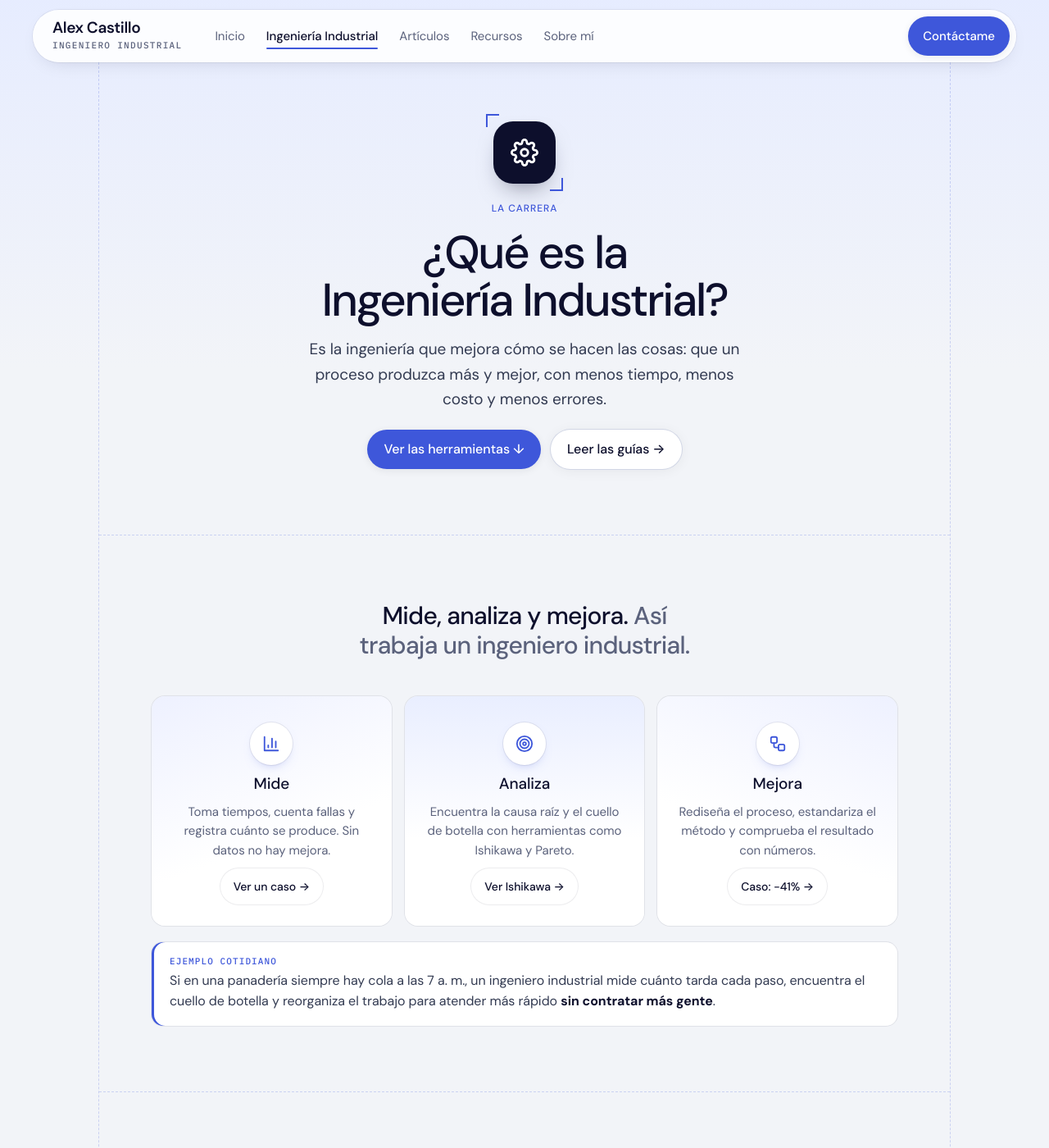
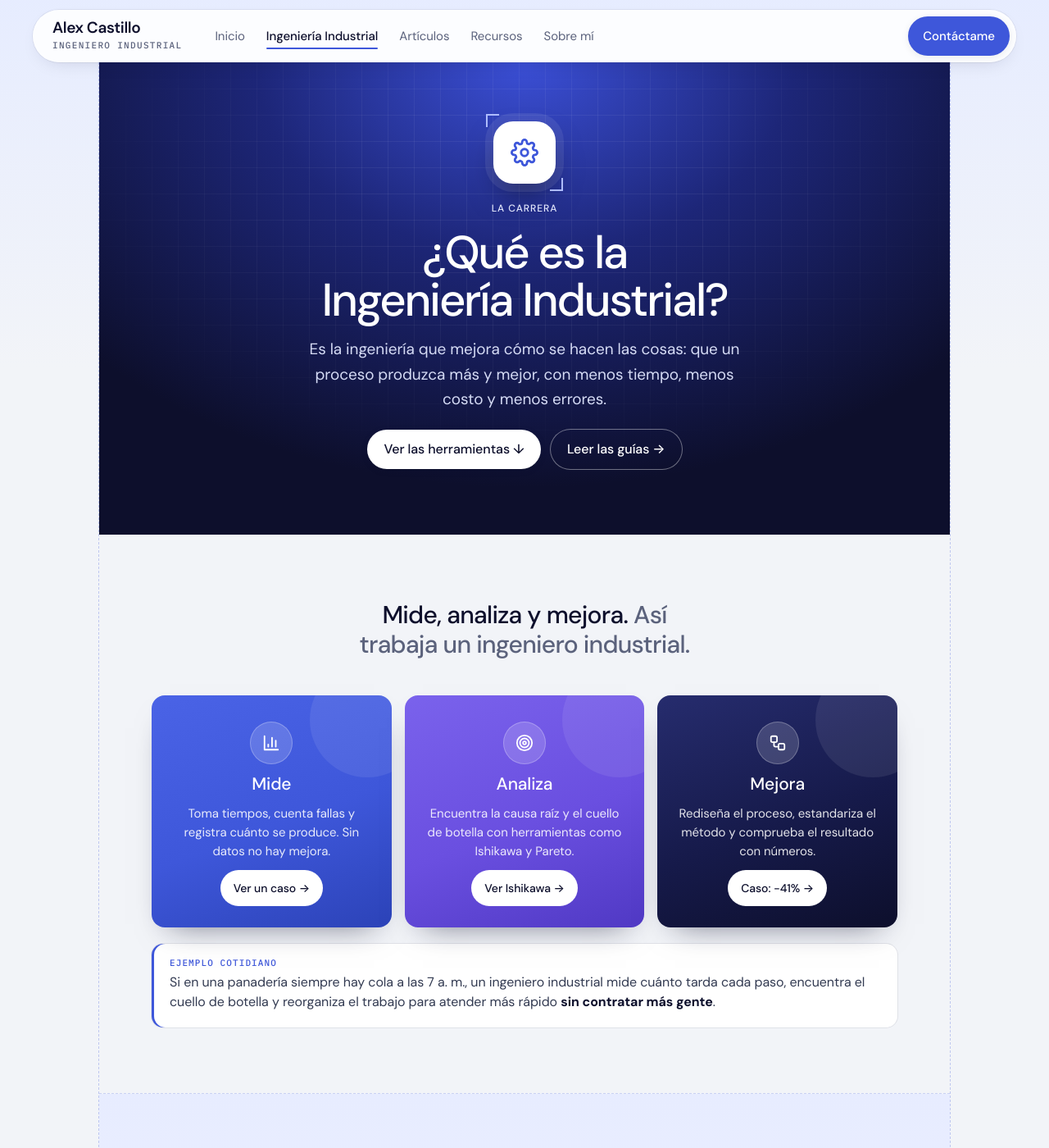
Before and after one commit to AlexCastilloFar/AlexCastilloFar.github.io, a Jekyll site: the page built from ingenieria-industrial/index.html, in a window 1280 px wide and 1400 px high. Shown: the whole window at 82% size. Built offline with Jekyll 4.4.1, drawn with Linux system fonts in a browser that asks for light colours.

Commit message:
Vista previa 10

```diff
--- a/assets/css/style.css
+++ b/assets/css/style.css
@@ -731,3 +731,72 @@ a.ii-item:hover{box-shadow:0 0 0 1px rgba(62,87,218,.4),0 12px 26px -18px rgba(1
 .ii-circulo h2{font-size:clamp(24px,3vw,30px);letter-spacing:-.03em}
 .ii-circulo p{color:var(--muted);max-width:38ch}
 @media (max-width:520px){.ii-circulo{border-radius:28px 28px 0 0;aspect-ratio:auto;margin-bottom:0;padding-bottom:40px}}
+
+/* Ingeniería Industrial v2 · más color (índigo intenso, violeta y azul noche) */
+:root{--violeta:#6a4fe0;--indigo-d:#2c3fb4}
+.marco>section{border-radius:0}
+/* Portada oscura con brillo índigo */
+.ii-hero{background:radial-gradient(70% 90% at 50% 0%,#3b4fd6 0%,#1d2678 45%,#0d0f2c 100%);color:#fff;position:relative;overflow:hidden;border-bottom:0!important}
+.ii-hero::before{content:"";position:absolute;inset:0;pointer-events:none;background-image:linear-gradient(to right,rgba(255,255,255,.06) 1px,transparent 1px),linear-gradient(to bottom,rgba(255,255,255,.06) 1px,transparent 1px);background-size:32px 32px;-webkit-mask-image:radial-gradient(ellipse 70% 70% at 50% 30%,#000 30%,transparent 80%);mask-image:radial-gradient(ellipse 70% 70% at 50% 30%,#000 30%,transparent 80%)}
+.ii-hero>*{position:relative}
+.ii-hero h1{color:#fff}
+.ii-hero .lead{color:#d5dbf5}
+.ii-hero .eyebrow{color:#aebcff}
+.ii-emblema{background:#fff;color:var(--accent);box-shadow:0 0 0 10px rgba(255,255,255,.08),0 18px 40px -12px rgba(0,0,0,.6)}
+.ii-emblema::before,.ii-emblema::after{border-color:#aebcff}
+.ii-hero .btn-ink{background:#fff;color:var(--ink)}
+.ii-hero .btn-ink:hover{background:#dfe5ff}
+.ii-hero .btn-ghost{background:transparent;color:#fff;box-shadow:0 0 0 1px rgba(255,255,255,.4)}
+.ii-hero .btn-ghost:hover{background:rgba(255,255,255,.1)}
+.marco:has(.ii-hero){border-inline-color:rgba(62,87,218,.28)}
+
+/* Mide / Analiza / Mejora: tarjetas de color sólido */
+.ii-tint{color:#fff;box-shadow:0 18px 36px -22px rgba(13,15,44,.6);position:relative;overflow:hidden}
+.ii-tint.t1{background:linear-gradient(160deg,#4a63e6 0%,#3e57da 55%,#2c43b8 100%)}
+.ii-tint.t2{background:linear-gradient(160deg,#7a62ec 0%,#6a4fe0 55%,#5039c4 100%)}
+.ii-tint.t3{background:linear-gradient(160deg,#262c6e 0%,#161a4a 55%,#0d0f2c 100%)}
+.ii-tint::after{content:"";position:absolute;right:-40px;top:-40px;width:140px;height:140px;border-radius:50%;background:rgba(255,255,255,.08)}
+.ii-tint h3{color:#fff;font-size:21px}
+.ii-tint p{color:rgba(255,255,255,.88)}
+.ii-tint .ii-ico{background:rgba(255,255,255,.16);color:#fff;box-shadow:inset 0 0 0 1px rgba(255,255,255,.25)}
+.ii-tint .ii-pill{background:#fff;color:var(--ink);box-shadow:none}
+.ii-tint .ii-pill:hover{background:#dfe5ff;color:var(--ink)}
+
+/* Áreas sobre banda lavanda, burbujas de color */
+.ii-lav{background:linear-gradient(180deg,#e7ecff 0%,#f1f3ff 100%)}
+.ii-blob{background:linear-gradient(150deg,#4a63e6,#6a4fe0);color:#fff}
+.ii-area:nth-child(even) .ii-blob{background:linear-gradient(150deg,#6a4fe0,#3e57da)}
+.ii-area:hover{box-shadow:0 0 0 1px rgba(62,87,218,.35),0 12px 26px -18px rgba(13,15,44,.35)}
+
+/* Diagrama sobre panel oscuro con nodos que brillan */
+.ii-oscuro{background:radial-gradient(60% 80% at 75% 50%,#1f2a86 0%,#11154a 55%,#0d0f2c 100%);color:#fff}
+.ii-oscuro .ii-h{color:#fff}
+.ii-oscuro .ii-split-txt p{color:#c9cfe6}
+.ii-oscuro .ii-pill{background:#fff;color:var(--ink);box-shadow:none}
+.ii-oscuro .ii-lineas g{stroke:rgba(174,188,255,.5)}
+.ii-oscuro .ii-nodo-c{background:#1a2060;color:#aebcff;box-shadow:0 0 0 1px rgba(174,188,255,.35),0 0 24px -4px rgba(106,79,224,.6)}
+.ii-oscuro .ii-nodo small{background:rgba(255,255,255,.08);color:#d5dbf5}
+.ii-oscuro a.ii-nodo:hover .ii-nodo-c{background:var(--accent);color:#fff;box-shadow:0 0 0 1px #aebcff,0 0 30px rgba(106,79,224,.9)}
+.ii-oscuro a.ii-nodo:hover small{color:#fff}
+.ii-oscuro .ii-nodo.centro .ii-nodo-c{background:linear-gradient(150deg,#4a63e6,#6a4fe0);color:#fff;box-shadow:0 0 0 10px rgba(106,79,224,.22),0 0 40px rgba(106,79,224,.7)}
+.ii-oscuro .ii-nodo.centro small{background:#fff;color:var(--ink)}
+
+/* Lista de herramientas: ícono sólido */
+.ii-item-ico .ico-box{background:linear-gradient(150deg,#4a63e6,#6a4fe0);color:#fff}
+.ii-pronto .ii-item-ico .ico-box{background:var(--mist);color:var(--muted)}
+
+/* Campo laboral sobre banda índigo */
+.ii-azul{background:linear-gradient(135deg,#3e57da 0%,#4b48d8 50%,#6a4fe0 100%);color:#fff}
+.ii-azul .ii-h{color:#fff}
+.ii-azul .ii-h span{color:#d5dbf5}
+.ii-azul .ii-mini{background:rgba(255,255,255,.16);color:#fff;box-shadow:inset 0 0 0 1px rgba(255,255,255,.28)}
+.ii-azul .ii-campo p{color:#e3e7fb}
+.ii-azul .ii-campo p b{color:#fff}
+
+/* Cierre: círculo índigo */
+.ii-circulo{background:radial-gradient(circle at 50% 30%,#4a63e6 0%,#3e57da 40%,#2c3fb4 100%);color:#fff;box-shadow:0 30px 60px -30px rgba(44,63,180,.7)}
+.ii-circulo h2{color:#fff}
+.ii-circulo p{color:#e3e7fb}
+.ii-circulo .eyebrow{color:#cfd7ff}
+.ii-circulo .ii-pill{box-shadow:none}
+.ii-hero .eyebrow{color:#e3e7fb}
--- a/ingenieria-industrial/index.html
+++ b/ingenieria-industrial/index.html
@@ -28,7 +28,7 @@ description: Qué es la Ingeniería Industrial, qué se estudia, sus herramienta
   </section>
 
   <!-- 3. Áreas: 6 tarjetas con ícono en esquina -->
-  <section class="ii-sec">
+  <section class="ii-sec ii-lav">
     <h2 class="ii-h">Las áreas de la carrera. <span>Lo que vas a estudiar en la U.</span></h2>
     <div class="ii-areas">
       <div class="ii-area"><span class="ii-blob">{% include icon.html n="flujo" %}</span><p><b>Procesos.</b> Cómo se hace un producto o servicio, paso a paso, y cómo hacerlo mejor.</p><span class="mono">DOP · DAP · ESTUDIO DE TIEMPOS</span></div>
@@ -41,7 +41,7 @@ description: Qué es la Ingeniería Industrial, qué se estudia, sus herramienta
   </section>
 
   <!-- 4. Diagrama: un proceso, muchas herramientas -->
-  <section class="ii-sec ii-split" id="herramientas">
+  <section class="ii-sec ii-split ii-oscuro" id="herramientas">
     <div class="ii-split-txt">
       <h2 class="ii-h ii-h-sm">Un proceso, muchas herramientas.</h2>
       <p>Cada herramienta ataca el proceso desde un ángulo distinto. Toca una para leer su guía con un ejemplo real.</p>
@@ -76,7 +76,7 @@ description: Qué es la Ingeniería Industrial, qué se estudia, sus herramienta
   </section>
 
   <!-- 6. Campo laboral: 3 columnas -->
-  <section class="ii-sec">
+  <section class="ii-sec ii-azul">
     <h2 class="ii-h">¿Dónde trabaja? <span>Donde haya un proceso que mejorar.</span></h2>
     <div class="ii-campo">
       <div><span class="ii-mini">{% include icon.html n="fabrica" %}</span><p><b>Fábricas.</b> Producción, mantenimiento, calidad y mejora continua.</p></div>
```
